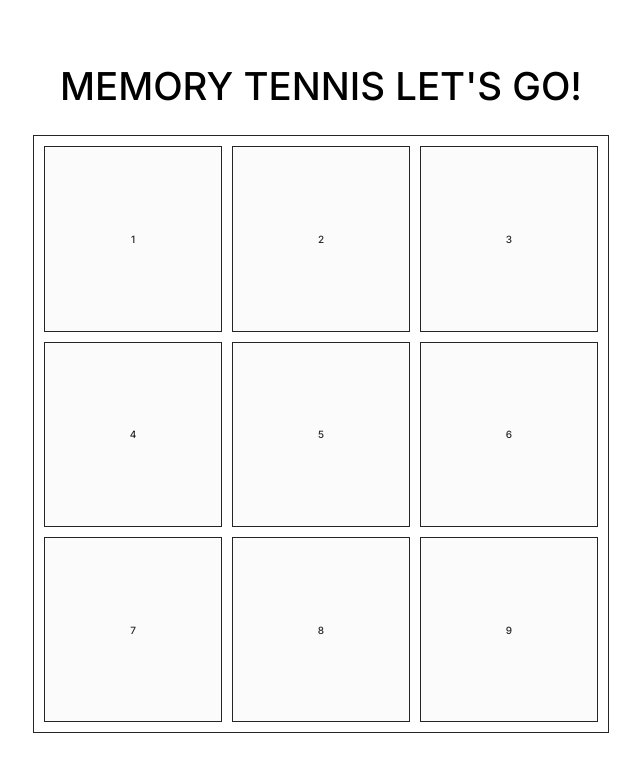
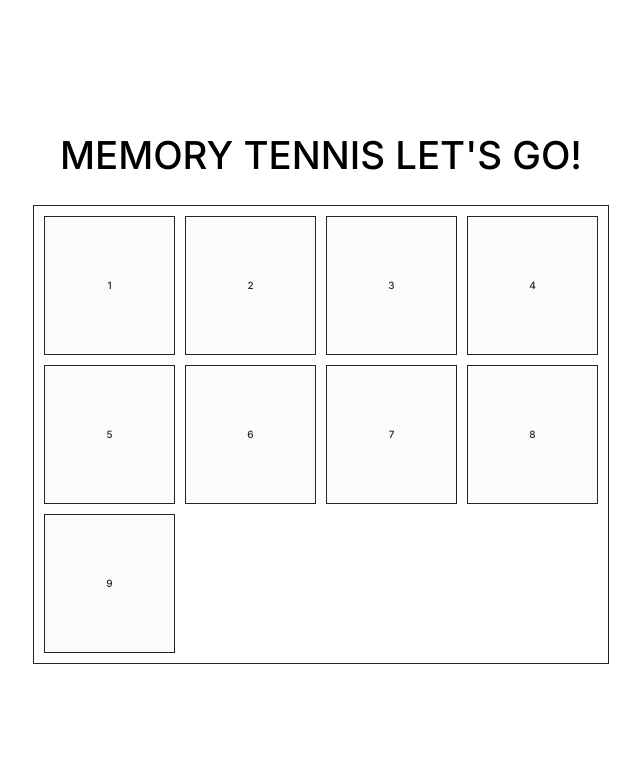
Before and after one commit to dyyyl/memory-tennis, a React (Create React App) app: page / in a window 1280 px wide. Shown: the top 772 px of the page, without its empty margins (319-959 px from the left). Built offline with nearby package versions, Linux system fonts and the light colour scheme.

Commit message:
Created a 3/4 grid to have even number of cards.

```diff
--- a/src/shared/components/Card.ts
+++ b/src/shared/components/Card.ts
@@ -8,7 +8,7 @@ interface StyleProps {
 
 const Card = styled.section<StyleProps>`
   width: 100%;
-  height: calc((45vw - 2rem) / 3);
+  height: calc((45vw - 2rem) / 4);
 
   border: 1px solid var(--primary);
   background-color: ${({ showCardBack }) =>
--- a/src/shared/components/Grid.ts
+++ b/src/shared/components/Grid.ts
@@ -11,7 +11,7 @@ const Grid = styled.div`
 
   display: grid;
   grid-gap: 1rem;
-  grid-template-columns: repeat(3, 1fr);
+  grid-template-columns: repeat(4, 1fr);
 
   @media (max-width: ${breakpoints.medium}) {
     width: 60vw;
```
